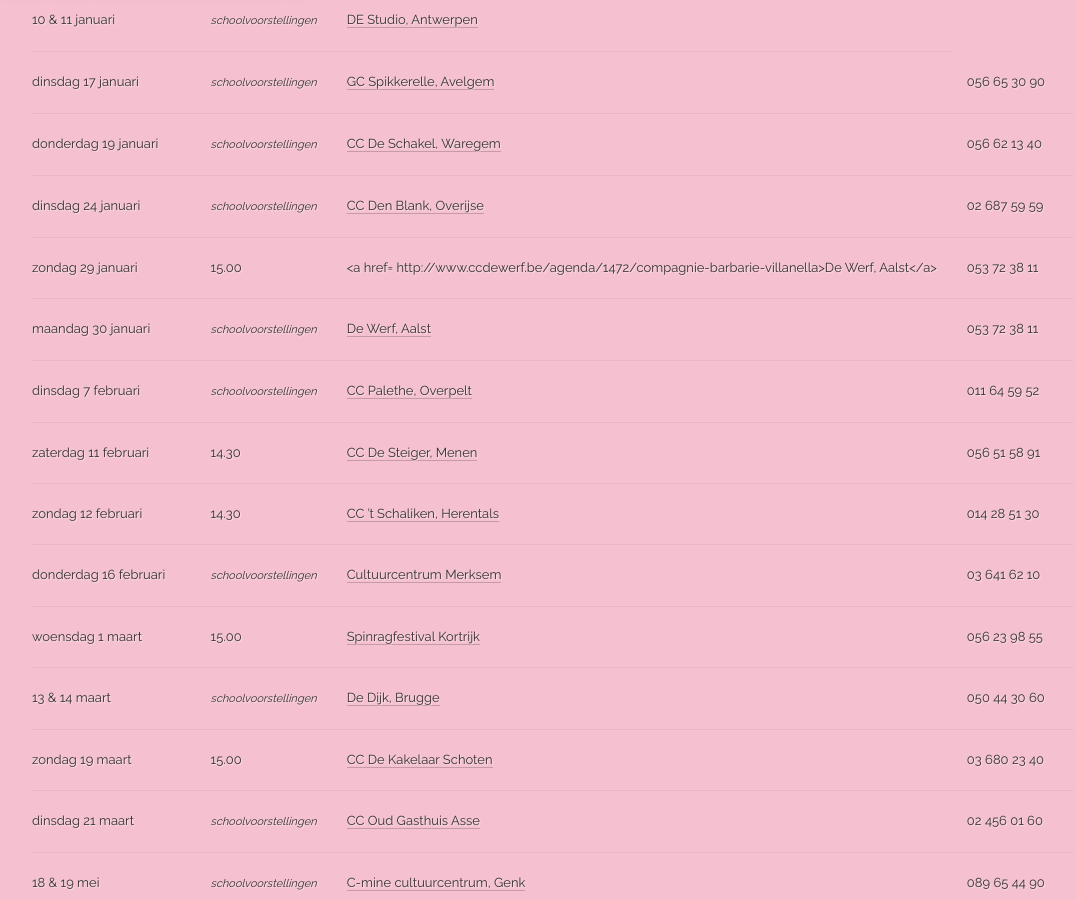
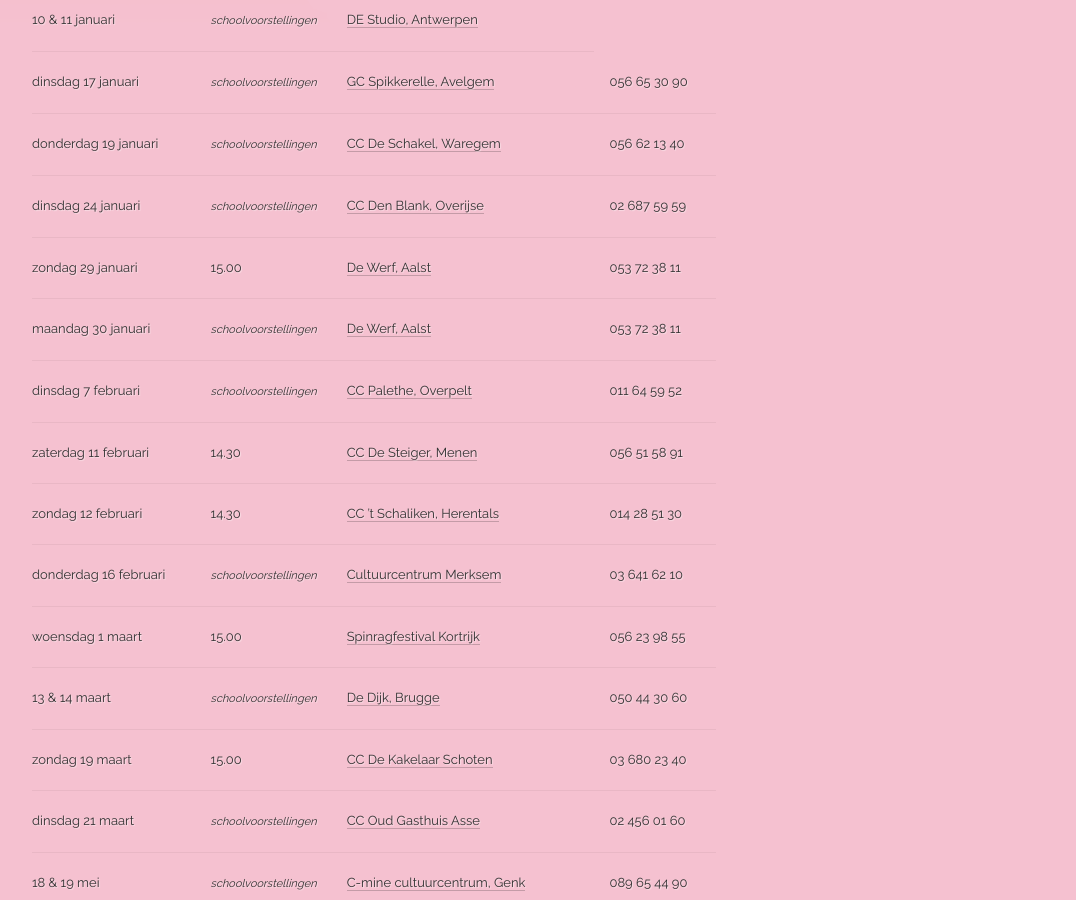
Before and after one commit to ciebarbarie/ciebarbarie, a Jekyll site: the page built from voorstellingen/wa-wilder-man.md, in a window 1280 px wide and 900 px high, scrolled down 2900 px. Shown: the whole window, without its empty margins (128-1204 px from the left). Built offline with Jekyll 4.4.1, drawn with Linux system fonts in a browser that asks for light colours; nearby versions of some CDN libraries; some web fonts are replaced; library files that are not in the unit come from our copies; some of the changed lines change nothing that is shown.

Commit message:
Update wa-wilder-man.md

```diff
--- a/voorstellingen/wa-wilder-man.md
+++ b/voorstellingen/wa-wilder-man.md
@@ -70,8 +70,8 @@
 <tr><td>dinsdag 17 januari</td><td><small>schoolvoorstellingen</small></td><td><a href="http://www.avelgem.be/spikkerelle">GC Spikkerelle, Avelgem</a></td><td>056 65 30 90</td></tr>
 <tr><td>donderdag 19 januari</td><td><small>schoolvoorstellingen</small></td><td><a href="http://www.ccdeschakel.be">CC De Schakel, Waregem</a></td><td>056 62 13 40</td></tr>
 <tr><td>dinsdag 24 januari</td><td><small>schoolvoorstellingen</small></td><td><a href="http://www.denblank.be">CC Den Blank, Overijse</a></td><td>02 687 59 59</td></tr>
-<tr><td>zondag 29 januari</td><td>15.00</td><td><a href= http://www.ccdewerf.be/agenda/1472/compagnie-barbarie-villanella>De Werf, Aalst</a></td><td>053 72 38 11</td></tr>
-<tr><td>maandag 30 januari</td><td><small>schoolvoorstellingen</small></td><td><a href="http://www.ccdewerf.be">De Werf, Aalst</a></td><td>053 72 38 11</td></tr>
+<tr><td>zondag 29 januari</td><td>15.00</td><td><a href= "http://www.ccdewerf.be/agenda/1472/compagnie-barbarie-villanella">De Werf, Aalst</a></td><td>053 72 38 11</td></tr>
+<tr><td>maandag 30 januari</td><td><small>schoolvoorstellingen</small></td><td><a href="http://www.ccdewerf.be/agenda/1549/compagnie-barbarie-villanella">De Werf, Aalst</a></td><td>053 72 38 11</td></tr>
 <tr><td>dinsdag 7 februari</td><td><small>schoolvoorstellingen</small></td><td><a href="http://www.palethe.be">CC Palethe, Overpelt</a></td><td>011 64 59 52</td></tr>
 <tr><td>zaterdag 11 februari</td><td>14.30</td><td><a href="http://www.ccdesteiger.be">CC De Steiger, Menen</a></td><td>056 51 58 91</td></tr>
 <tr><td>zondag 12 februari</td><td>14.30</td><td><a href="http://www.schaliken.be">CC ’t Schaliken, Herentals</a></td><td>014 28 51 30</td></tr>
```
